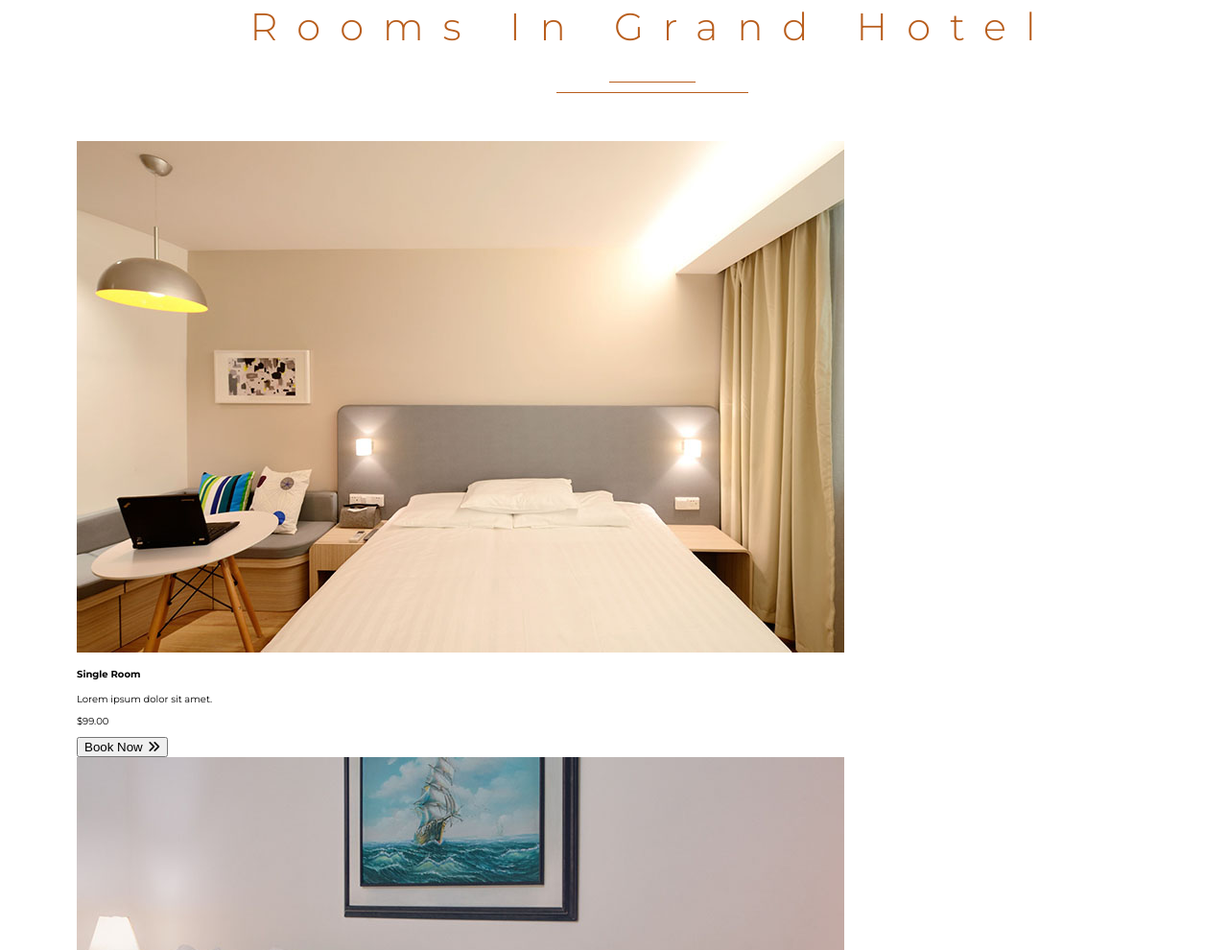
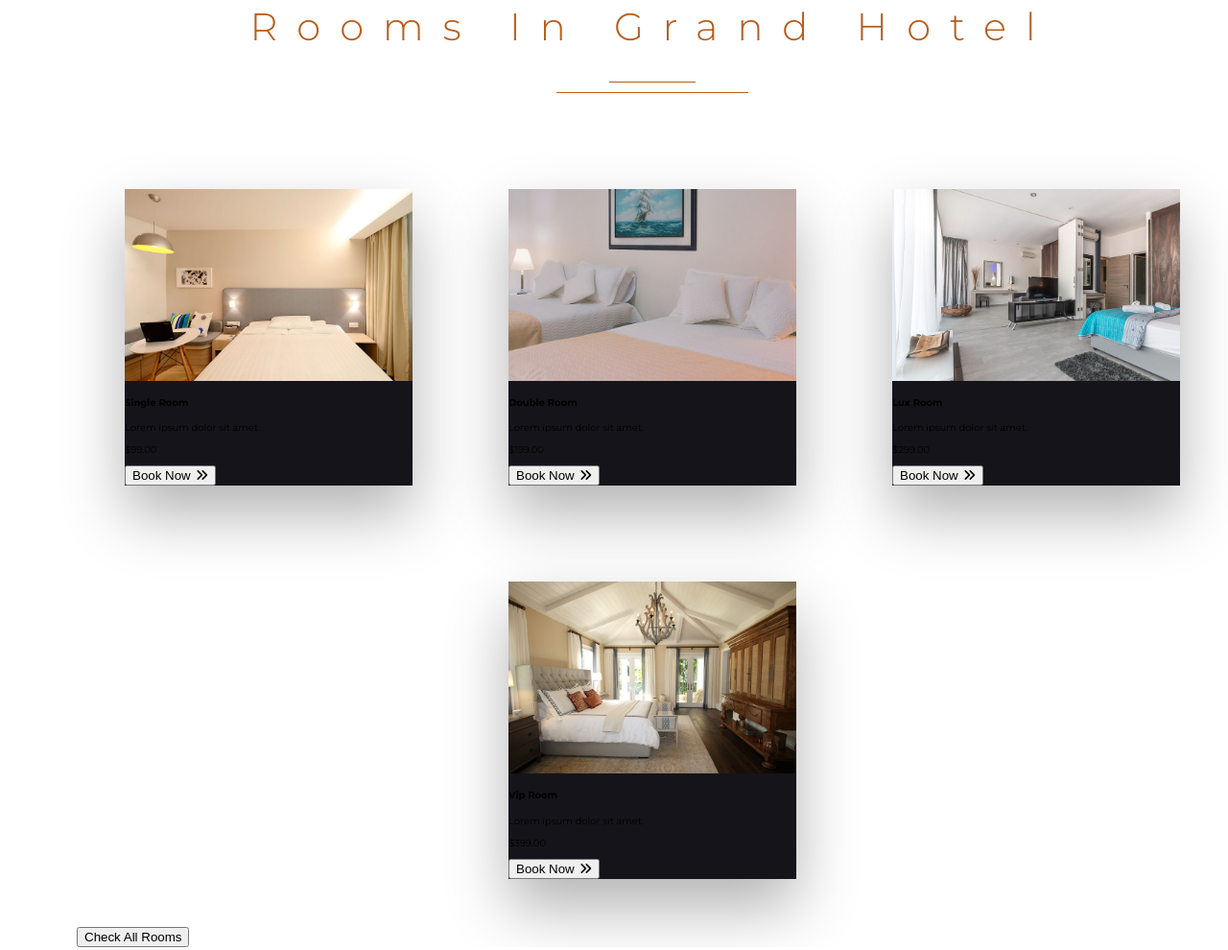
Before and after one commit to kratis9/grand-hotel, a plain HTML site: page index.html in a window 1280 px wide. Shown: the part 1523-2513 px from the top of the page at 96% size. Drawn offline with Linux system fonts and the light colour scheme.

Commit message:
css for room-card

```diff
--- a/css/style.css
+++ b/css/style.css
@@ -427,4 +427,21 @@ body {
   margin-left: 8rem;
 }
 
+.rooms-cards-wrapper {
+  display: flex;
+  flex-wrap: wrap;
+  justify-content: center;
+}
+
+.room-card {
+  width: 30rem;
+  margin: 5rem;
+  background-color: #15141b;
+  box-shadow: 0 3rem 6rem rgba(0, 0, 0, 0.3);
+}
+
+.room-img {
+  width: 100%;
+}
+
 /* end of rooms */
--- a/index.html
+++ b/index.html
@@ -162,7 +162,7 @@
         </div>
       </div>
 
-      <div class="rooms-card-wrapper">
+      <div class="rooms-cards-wrapper">
         <div class="room-card">
           <img src="img/single-room.jpeg" alt="" class="room-img" />
           <div class="room-card-content">
```
